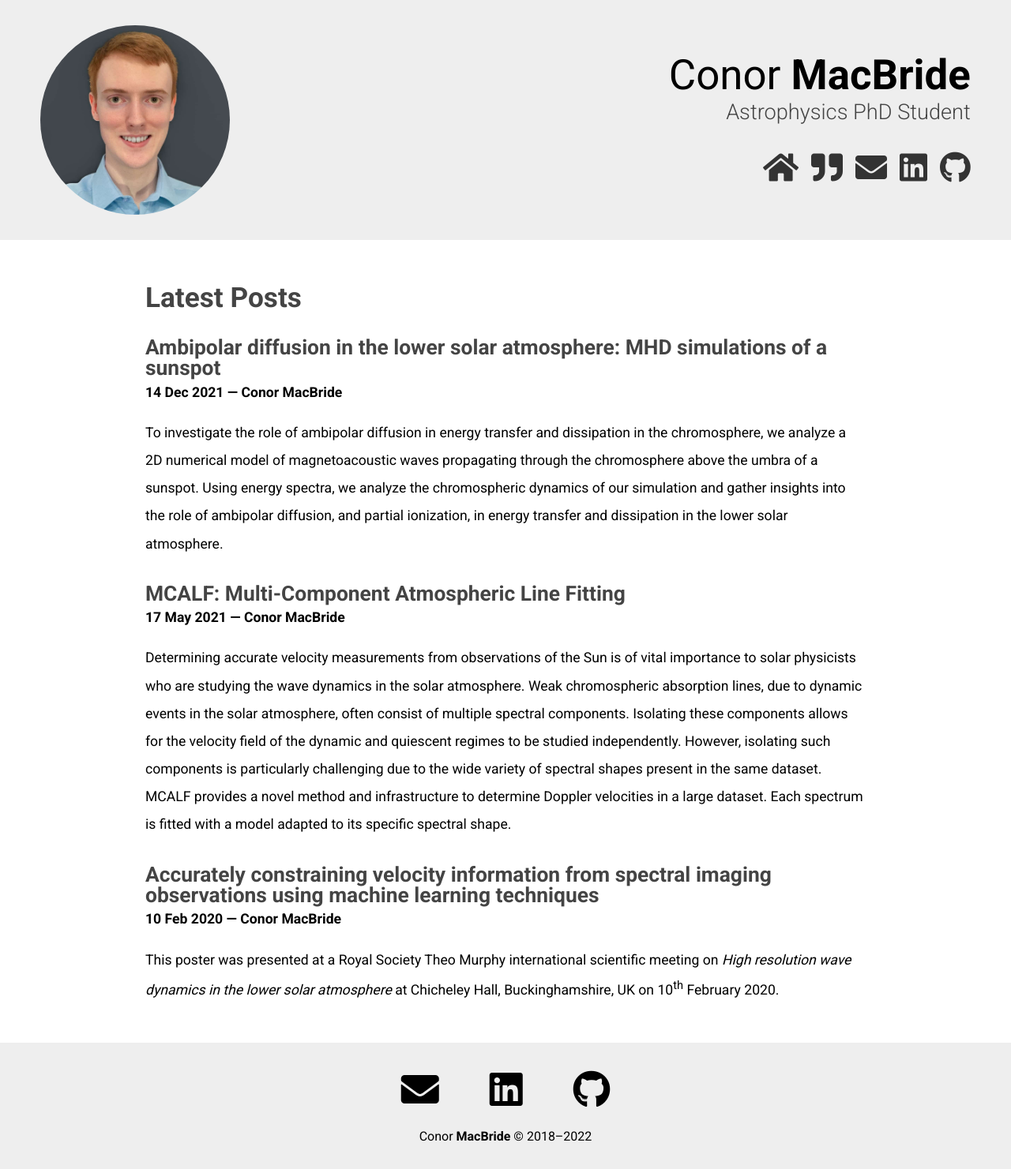
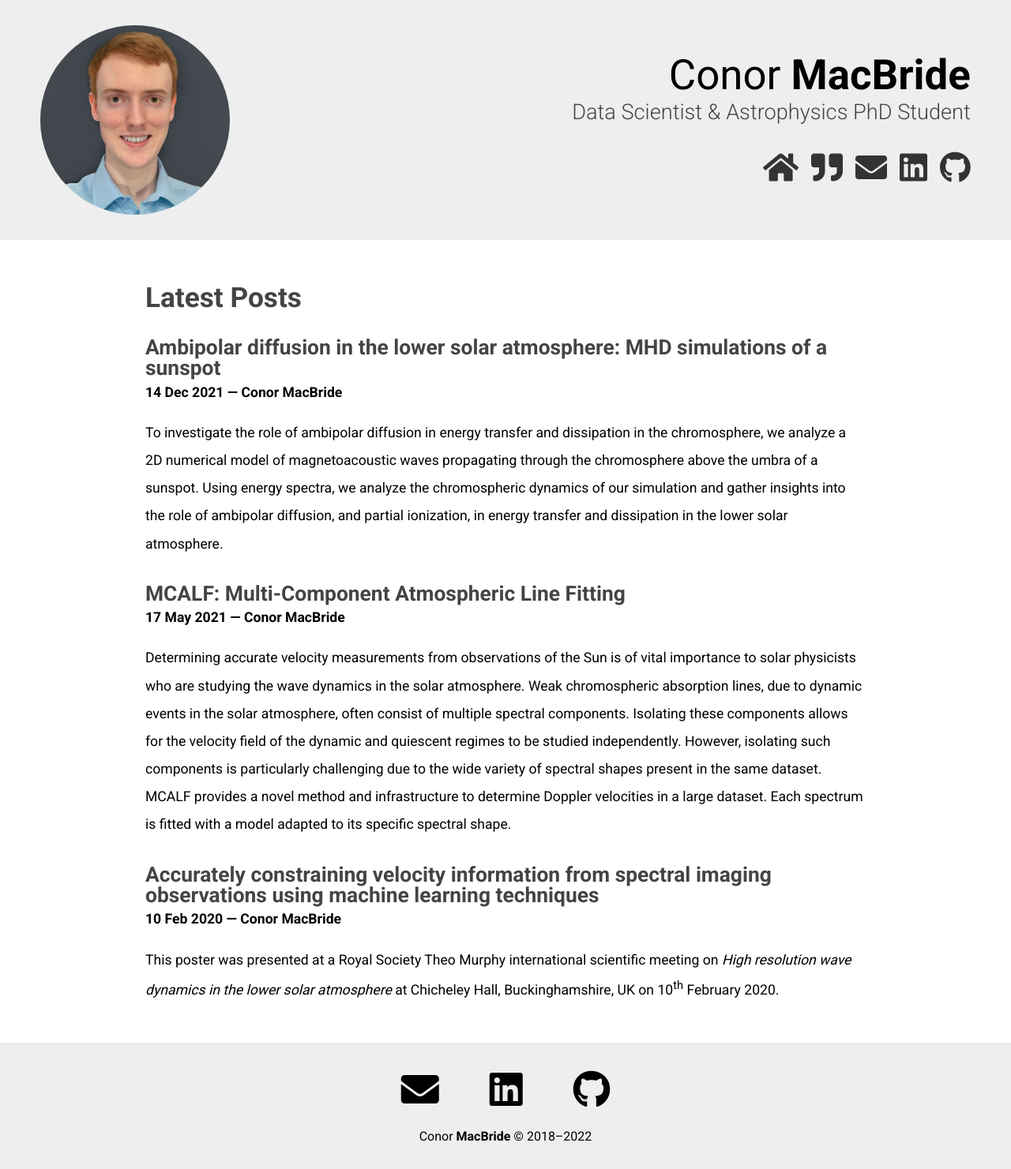
Before and after one commit to ConorMacBride/ConorMacBride.github.io, a Jekyll site: the page built from blog.html, in a window 1280 px wide. Shown: the whole page at 79% size. Built offline with Jekyll 4.4.1, drawn with Linux system fonts in a browser that asks for light colours; nearby versions of some CDN libraries.

```diff
--- a/_config.yml
+++ b/_config.yml
@@ -1,6 +1,6 @@
 # Site settings
 title: Conor MacBride
-tagline: Astrophysics PhD Student
+tagline: "<span>Data Scientist</span> & <span>Astrophysics PhD Student</span>"
 email: conor@macbride.me
 profile_picture: conor.jpeg
 description: >-
--- a/_sass/main.scss
+++ b/_sass/main.scss
@@ -81,6 +81,9 @@ div.profile div.headline {
     color: #444;
 }
 div.profile div.headline div.txt {
+}
+div.profile div.headline div.txt span {
+    white-space: nowrap;
 }
 
 header nav {
```
Also changed, not shown: _experience/allstate.md (added, +6 -0 lines), _experience/qub.md (+1 -1 lines).
